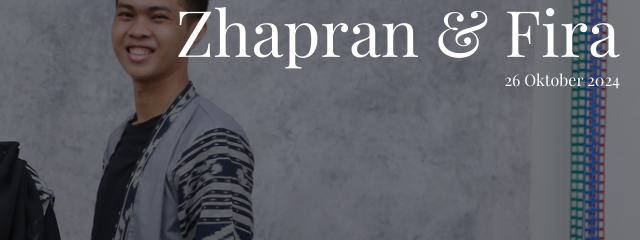
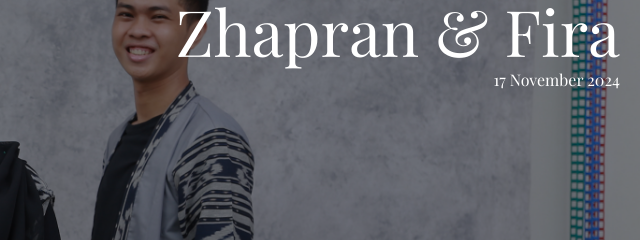
Before and after one commit to nicwaproject/Zhapran-Fira-Tema-3-Wedding-Invitation, a plain HTML site: page index.html in a window 1280 px wide. Both pictures are taken after a click on the button "Buka Undangan". Shown: the part 197-437 px from the top of the page, 640-1280 px from the left. Drawn offline with nearby package versions, Linux system fonts and the light colour scheme; no server answers; a web font is replaced by a local one.

Commit message:
Update index.html

```diff
--- a/index.html
+++ b/index.html
@@ -48,7 +48,7 @@
             <div class="wedding-info swipe-right">
                 <h2 class="wedding-of">The Wedding of</h2>
                 <p class="bride-groom">Zhapran & Fira</p>
-                <p class="wedding-date">26 Oktober 2024</p>
+                <p class="wedding-date">17 November 2024</p>
             </div>
             <div class="quran-verse swipe-right">
                 <p class="ayat">وَمِنْ اٰيٰتِهٖٓ اَنْ خَلَقَ لَكُمْ مِّنْ اَنْفُسِكُمْ اَزْوَاجًا لِّتَسْكُنُوْٓا اِلَيْهَا وَجَعَلَ بَيْنَكُمْ مَّوَدَّةً وَّرَحْمَةًۗ اِنَّ فِيْ ذٰلِكَ لَاٰيٰتٍ لِّقَوْمٍ يَّتَفَكَّرُوْنَ</p>
```
